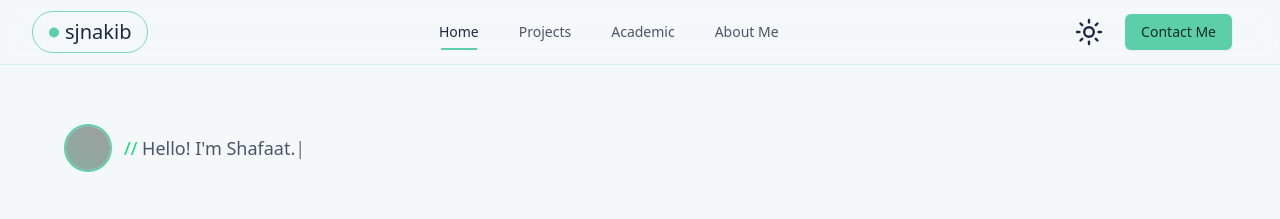
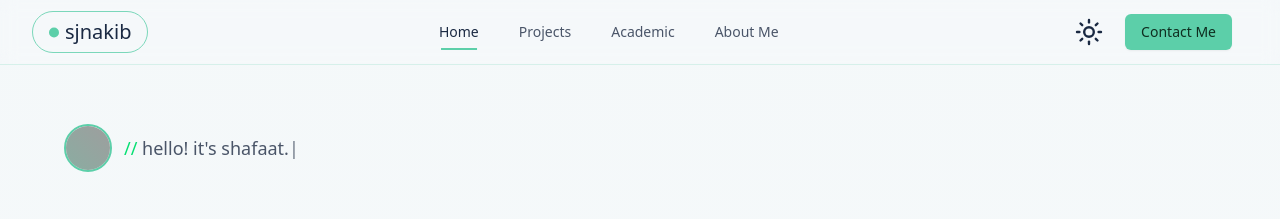
Before and after one commit to sjnakib/portfolio-v3, a Next.js app: page / in a window 1280 px wide. Shown: the top 219 px of the page. Built offline with nearby package versions, Linux system fonts and the light colour scheme; grey boxes are pictures that could not be loaded.

Commit message:
Feature: update greeting text in HeroSection for consistency in casing

```diff
--- a/components/hero-section.tsx
+++ b/components/hero-section.tsx
@@ -17,7 +17,7 @@ export function HeroSection() {
 
   // Typewriter effect that looks like writing code
   const { displayText, isTyping } = useTypewriter({
-    text: "Hello! I'm Shafaat.",
+    text: "hello! it's shafaat.",
     speed: 80,
     codeLike: true
   })
```
